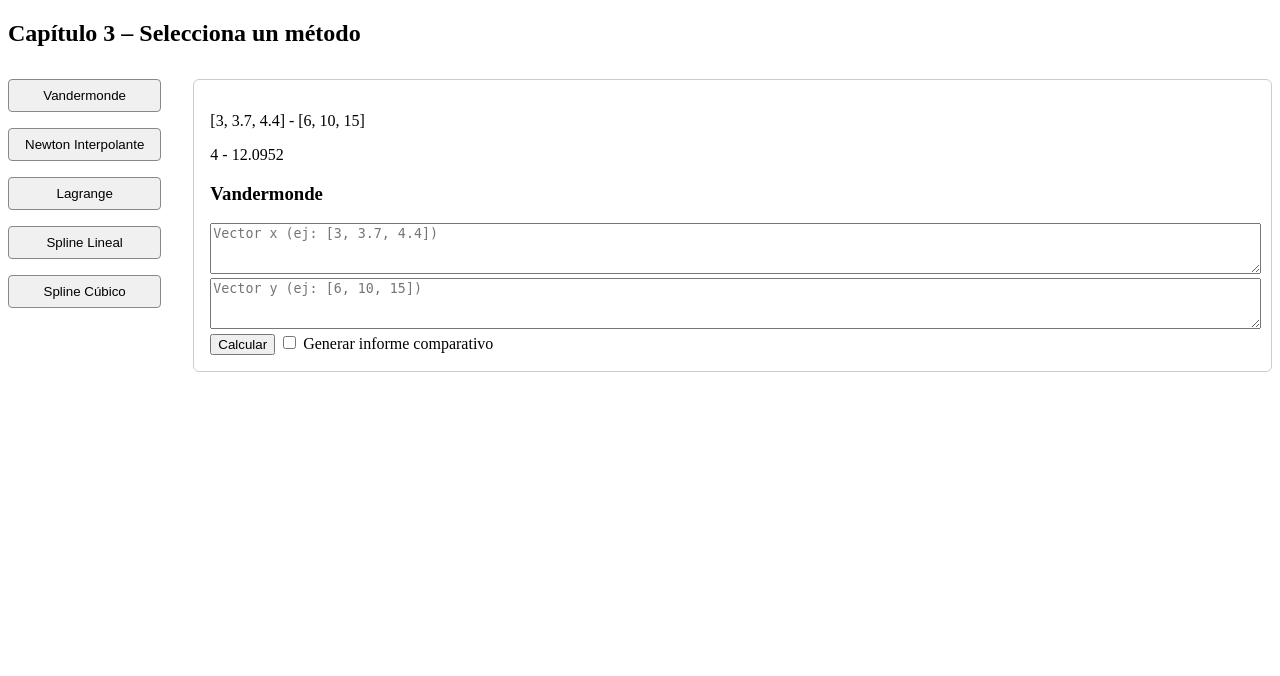
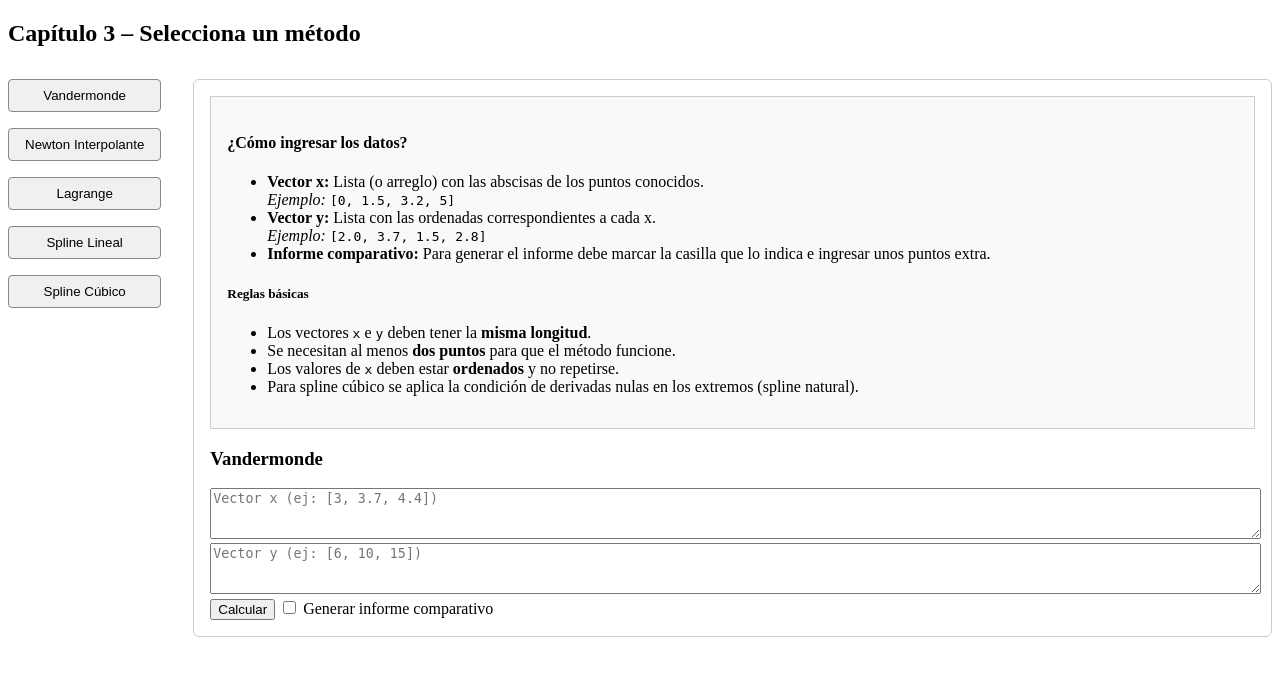
Before and after one commit to DavidLondo/NumericalAnalysisFinal, a Flask app: page /capitulo-3 in a window 1280 px wide. Shown: the part 34-710 px from the top of the page. Run offline with Flask 3, Linux system fonts and the light colour scheme.

Commit message:
docs(chapter3): expand help text with detailed explanation

```diff
--- a/src/templates/chapter3.html
+++ b/src/templates/chapter3.html
@@ -53,8 +53,32 @@
   </div>
 
   <div class="area-metodo">
-    <p>[3, 3.7, 4.4] - [6, 10, 15]</p>
-    <p>4 - 12.0952</p>
+    <!-- Explicación para todos los métodos de interpolación (Vandermonde, Newton, Lagrange, Spline lineal y cúbico) -->
+    <div style="border:1px solid #ccc; padding:1rem; background:#f9f9f9; margin-bottom:1rem;">
+      <h4>¿Cómo ingresar los datos?</h4>
+      <ul>
+        <li>
+          <strong>Vector&nbsp;x:</strong> Lista (o arreglo) con las abscisas de los puntos conocidos.<br>
+          <em>Ejemplo:</em> <code>[0, 1.5, 3.2, 5]</code>
+        </li>
+        <li>
+          <strong>Vector&nbsp;y:</strong> Lista con las ordenadas correspondientes a cada&nbsp;x.<br>
+          <em>Ejemplo:</em> <code>[2.0, 3.7, 1.5, 2.8]</code>
+        </li>
+        <li>
+          <strong>Informe comparativo:</strong> Para generar el informe debe marcar la casilla que lo indica e ingresar unos puntos extra.<br>
+        </li>
+      </ul>
+
+      <h5>Reglas básicas</h5>
+      <ul>
+        <li>Los vectores <code>x</code> e <code>y</code> deben tener la <strong>misma longitud</strong>.</li>
+        <li>Se necesitan al menos <strong>dos puntos</strong> para que el método funcione.</li>
+        <li>Los valores de <code>x</code> deben estar <strong>ordenados</strong> y no repetirse.</li>
+        <li>Para spline cúbico se aplica la condición de derivadas nulas en los extremos (spline natural).</li>
+      </ul>
+    </div>
+
     {% if informe %}
     <h3>Informe Comparativo</h3>
     <table border="1">
```
